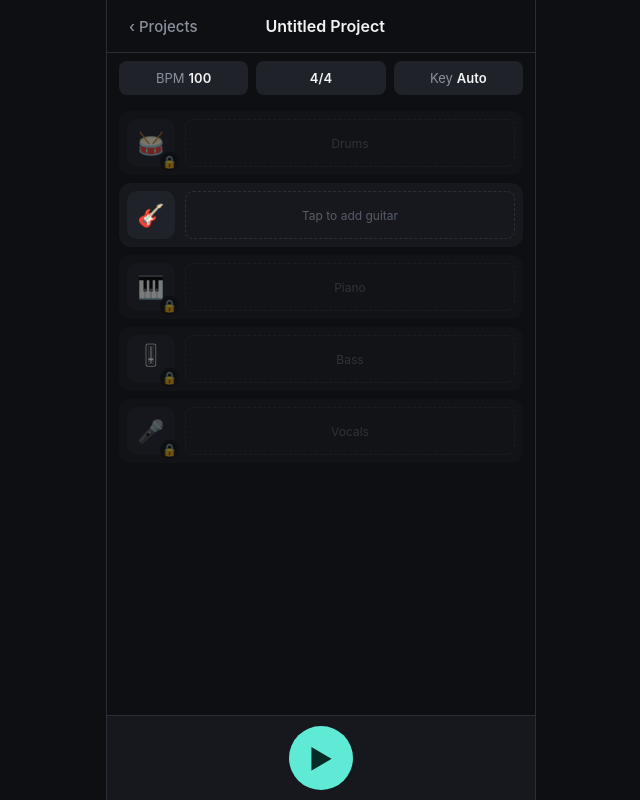
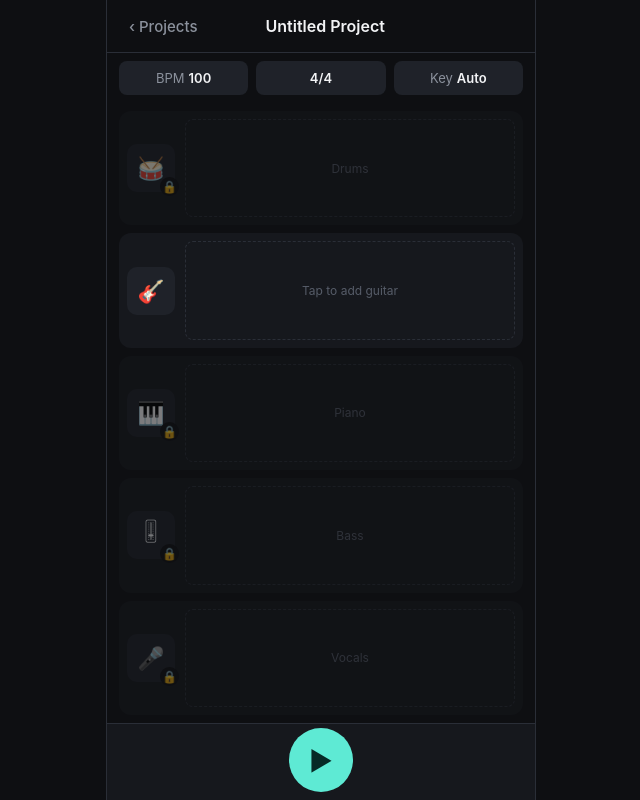
Before and after one commit to promptshane/quicksong, a React (Vite) app: page / in a window 1280 px wide. Both pictures are taken after a click on the button "+ New Project". Shown: the whole page, without its empty margins (319-959 px from the left). Built offline with nearby package versions, Linux system fonts and the light colour scheme.

Commit message:
Use full-height equal instrument rows

```diff
--- a/src/styles.css
+++ b/src/styles.css
@@ -214,9 +214,16 @@ input[type='range'] {
 
 /* ---- home instrument rows ---------------------------------------------- */
 
+.screen[data-screen='home'] .screen-body {
+  display: flex;
+  overflow: hidden;
+}
+
 .rows {
-  display: flex;
-  flex-direction: column;
+  flex: 1;
+  min-height: 0;
+  display: grid;
+  grid-template-rows: repeat(5, minmax(0, 1fr));
   gap: 8px;
   padding: 8px 12px;
 }
@@ -224,7 +231,8 @@ input[type='range'] {
   display: flex;
   align-items: stretch;
   gap: 10px;
-  min-height: 64px;
+  min-height: 0;
+  height: 100%;
   border-radius: var(--radius);
   background: var(--bg-2);
   padding: 8px;
@@ -330,7 +338,12 @@ input[type='range'] {
   align-items: center;
   justify-content: center;
   gap: 10px;
-  padding: 10px 12px calc(10px + var(--safe-bottom));
+  /*
+   * Keep controls clear of the iPhone home indicator, but do not waste a
+   * second full padding block beneath them. This moves the transport/project
+   * action lower and gives the main content more vertical room.
+   */
+  padding: 4px 12px max(8px, calc(var(--safe-bottom) - 8px));
   border-top: 1px solid var(--line);
   background: var(--bg-2);
 }
```
